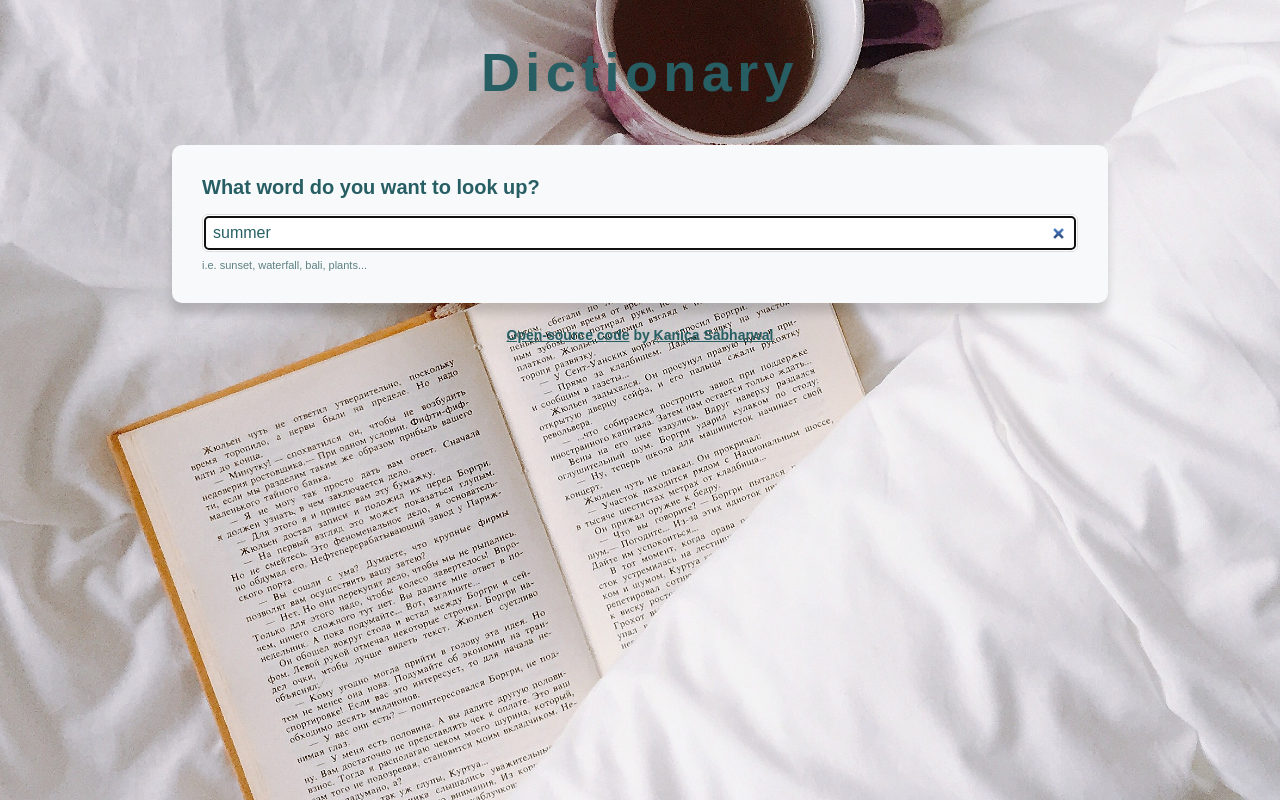
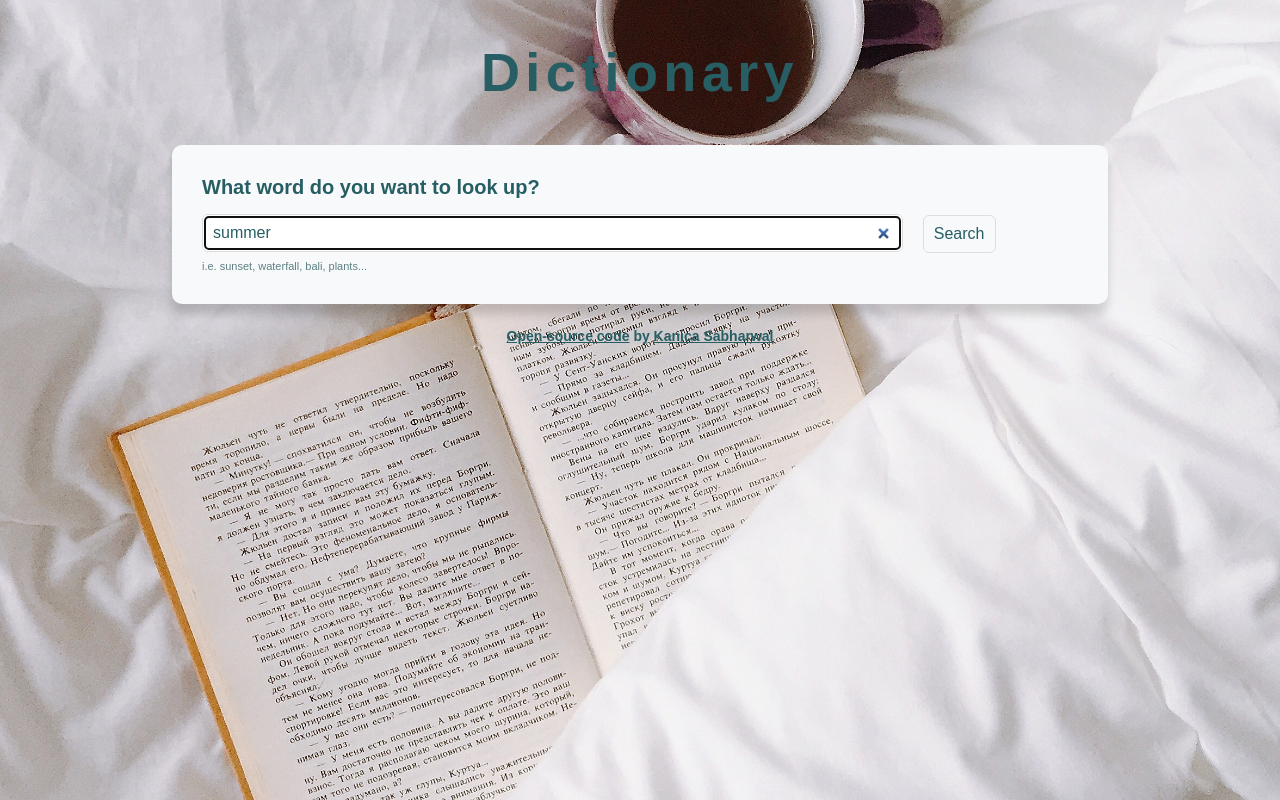
Before and after one commit to Kanica94/dictionary-webpage, a React (Create React App) app: page / in a window 1280 px wide. Built offline with nearby package versions, Linux system fonts and the light colour scheme; no server answers.

Commit message:
Added search button

```diff
--- a/src/Dictionary.css
+++ b/src/Dictionary.css
@@ -14,11 +14,25 @@
 }
 
 .Dictionary input {
-  width: 100%;
+  width: 80%;
   border-radius: 6px;
   padding: 6px 10px;
   border: 1px solid #ddd;
   color: #265e64;
+}
+
+.Dictionary button {
+  border-radius: 6px;
+  margin-left: 20px;
+  padding: 6px 10px;
+  border: 1px solid #ddd;
+  color: #265e64;
+  transition: all 150ms ease-in-out;
+}
+
+.Dictionary button:hover {
+  background-color: #5e8084;
+  color: white;
 }
 
 .Dictionary .hint {
--- a/src/Dictionary.js
+++ b/src/Dictionary.js
@@ -57,6 +57,9 @@ export default function Dictionary(props) {
               defaultValue={props.defaultKeyword}
               autoFocus={true}
             />
+            <button type="submit" class="btn btn-light">
+              Search
+            </button>
           </form>
           <div className="hint">i.e. sunset, waterfall, bali, plants...</div>
         </section>
```
